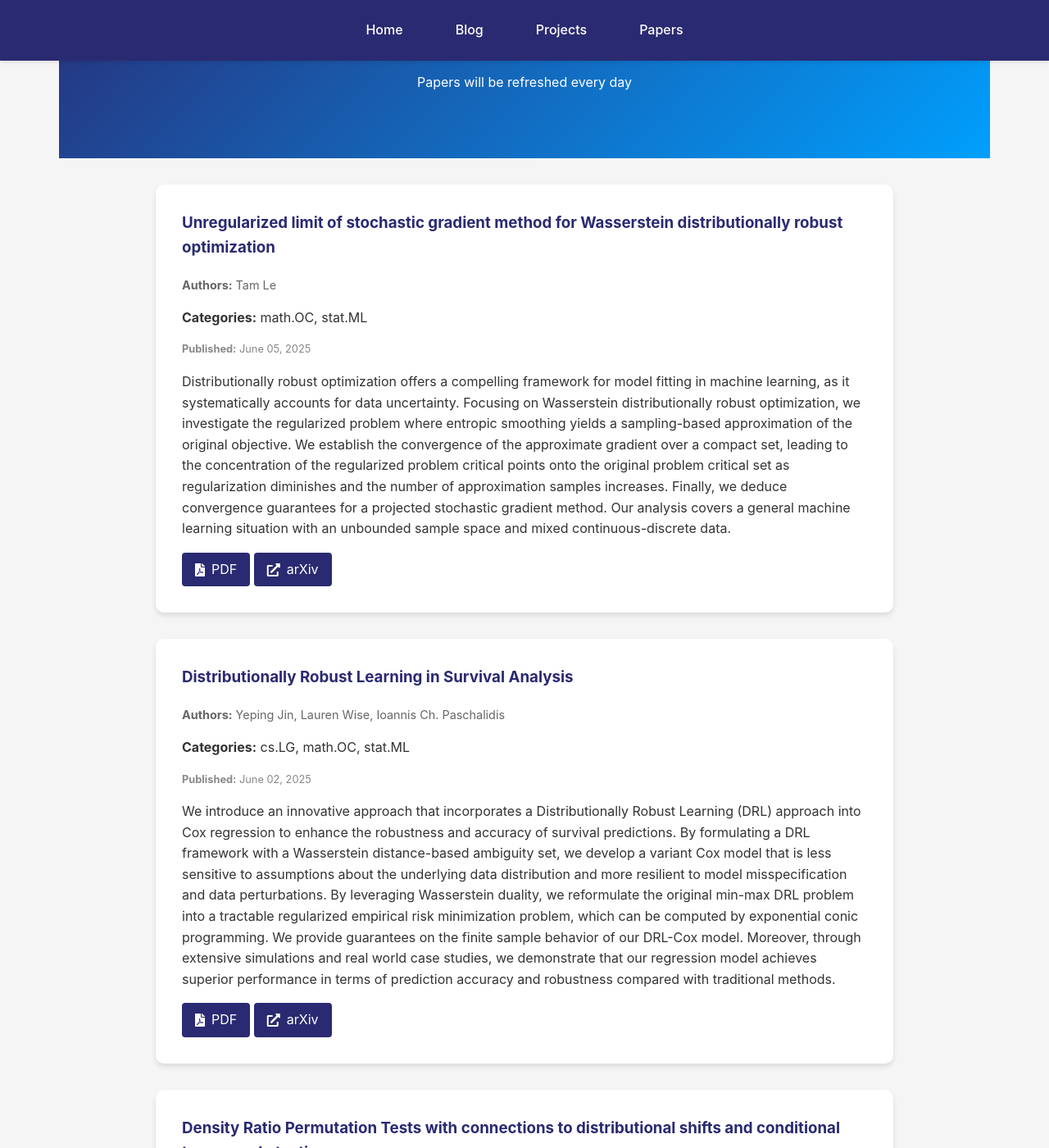
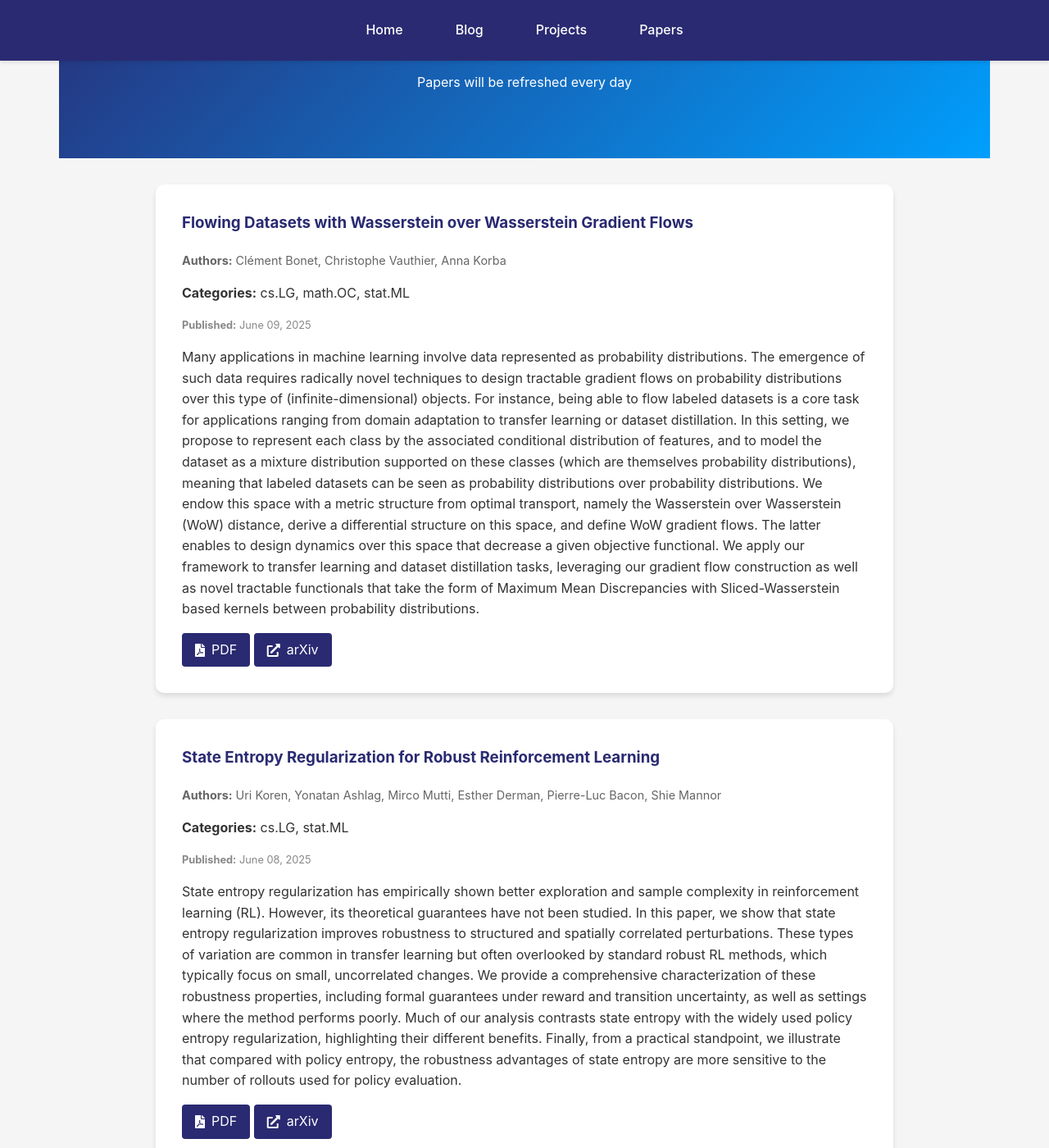
Before and after one commit to kyZhan2002/mypage, a Jekyll site: the page built from papers/index.html, in a window 1280 px wide and 1400 px high, scrolled down 304 px. Shown: the whole window at 82% size. Built offline with Jekyll 4.4.1, drawn with Linux system fonts in a browser that asks for light colours; some of the changed text lies outside the part shown.

Commit message:
Update arXiv papers

```diff
--- a/_data/arxiv_cache.json
+++ b/_data/arxiv_cache.json
@@ -1,6 +1,59 @@
 {
-  "timestamp": 1749518852,
+  "timestamp": 1749605242,
   "papers": [
+    {
+      "title": "Flowing Datasets with Wasserstein over Wasserstein Gradient Flows",
+      "authors": [
+        "Cl\u00e9ment Bonet",
+        "Christophe Vauthier",
+        "Anna Korba"
+      ],
+      "abstract": "Many applications in machine learning involve data represented as probability\ndistributions. The emergence of such data requires radically novel techniques\nto design tractable gradient flows on probability distributions over this type\nof (infinite-dimensional) objects. For instance, being able to flow labeled\ndatasets is a core task for applications ranging from domain adaptation to\ntransfer learning or dataset distillation. In this setting, we propose to\nrepresent each class by the associated conditional distribution of features,\nand to model the dataset as a mixture distribution supported on these classes\n(which are themselves probability distributions), meaning that labeled datasets\ncan be seen as probability distributions over probability distributions. We\nendow this space with a metric structure from optimal transport, namely the\nWasserstein over Wasserstein (WoW) distance, derive a differential structure on\nthis space, and define WoW gradient flows. The latter enables to design\ndynamics over this space that decrease a given objective functional. We apply\nour framework to transfer learning and dataset distillation tasks, leveraging\nour gradient flow construction as well as novel tractable functionals that take\nthe form of Maximum Mean Discrepancies with Sliced-Wasserstein based kernels\nbetween probability distributions.",
+      "published": "June 09, 2025",
+      "categories": [
+        "cs.LG",
+        "math.OC",
+        "stat.ML"
+      ],
+      "pdf_link": "http://arxiv.org/pdf/2506.07534v1",
+      "arxiv_url": "http://arxiv.org/abs/2506.07534v1"
+    },
+    {
+      "title": "State Entropy Regularization for Robust Reinforcement Learning",
+      "authors": [
+        "Uri Koren",
+        "Yonatan Ashlag",
+        "Mirco Mutti",
+        "Esther Derman",
+        "Pierre-Luc Bacon",
+        "Shie Mannor"
+      ],
+      "abstract": "State entropy regularization has empirically shown better exploration and\nsample complexity in reinforcement learning (RL). However, its theoretical\nguarantees have not been studied. In this paper, we show that state entropy\nregularization improves robustness to structured and spatially correlated\nperturbations. These types of variation are common in transfer learning but\noften overlooked by standard robust RL methods, which typically focus on small,\nuncorrelated changes. We provide a comprehensive characterization of these\nrobustness properties, including formal guarantees under reward and transition\nuncertainty, as well as settings where the method performs poorly. Much of our\nanalysis contrasts state entropy with the widely used policy entropy\nregularization, highlighting their different benefits. Finally, from a\npractical standpoint, we illustrate that compared with policy entropy, the\nrobustness advantages of state entropy are more sensitive to the number of\nrollouts used for policy evaluation.",
+      "published": "June 08, 2025",
+      "categories": [
+        "cs.LG",
+        "stat.ML"
+      ],
+      "pdf_link": "http://arxiv.org/pdf/2506.07085v1",
+      "arxiv_url": "http://arxiv.org/abs/2506.07085v1"
+    },
+    {
+      "title": "Efficient $Q$-Learning and Actor-Critic Methods for Robust Average\n  Reward Reinforcement Learning",
+      "authors": [
+        "Yang Xu",
+        "Swetha Ganesh",
+        "Vaneet Aggarwal"
+      ],
+      "abstract": "We present the first $Q$-learning and actor-critic algorithms for robust\naverage reward Markov Decision Processes (MDPs) with non-asymptotic convergence\nunder contamination, TV distance and Wasserstein distance uncertainty sets. We\nshow that the robust $Q$ Bellman operator is a strict contractive mapping with\nrespect to a carefully constructed semi-norm with constant functions being\nquotiented out. This property supports a stochastic approximation update, that\nlearns the optimal robust $Q$ function in $\\tilde{\\cO}(\\epsilon^{-2})$ samples.\nWe also show that the same idea can be used for robust $Q$ function estimation,\nwhich can be further used for critic estimation. Coupling it with theories in\nrobust policy mirror descent update, we present a natural actor-critic\nalgorithm that attains an $\\epsilon$-optimal robust policy in\n$\\tilde{\\cO}(\\epsilon^{-3})$ samples. These results advance the theory of\ndistributionally robust reinforcement learning in the average reward setting.",
+      "published": "June 08, 2025",
+      "categories": [
+        "cs.LG",
+        "cs.AI",
+        "stat.ML"
+      ],
+      "pdf_link": "http://arxiv.org/pdf/2506.07040v1",
+      "arxiv_url": "http://arxiv.org/abs/2506.07040v1"
+    },
     {
       "title": "Unregularized limit of stochastic gradient method for Wasserstein\n  distributionally robust optimization",
       "authors": [
@@ -84,24 +137,6 @@
       ],
       "pdf_link": "http://arxiv.org/pdf/2505.23496v1",
       "arxiv_url": "http://arxiv.org/abs/2505.23496v1"
-    },
-    {
-      "title": "GLAMP: An Approximate Message Passing Framework for Transfer Learning\n  with Applications to Lasso-based Estimators",
-      "authors": [
-        "Longlin Wang",
-        "Yanke Song",
-        "Kuanhao Jiang",
-        "Pragya Sur"
-      ],
-      "abstract": "Approximate Message Passing (AMP) algorithms enable precise characterization\nof certain classes of random objects in the high-dimensional limit, and have\nfound widespread applications in fields such as statistics, deep learning,\ngenetics, and communications. However, existing AMP frameworks cannot\nsimultaneously handle matrix-valued iterates and non-separable denoising\nfunctions. This limitation prevents them from precisely characterizing\nestimators that draw information from multiple data sources with distribution\nshifts. In this work, we introduce Generalized Long Approximate Message Passing\n(GLAMP), a novel extension of AMP that addresses this limitation. We rigorously\nprove state evolution for GLAMP. GLAMP significantly broadens the scope of AMP,\nenabling the analysis of transfer learning estimators that were previously out\nof reach. We demonstrate the utility of GLAMP by precisely characterizing the\nrisk of three Lasso-based transfer learning estimators: the Stacked Lasso, the\nModel Averaging Estimator, and the Second Step Estimator. We also demonstrate\nthe remarkable finite sample accuracy of our theory via extensive simulations.",
-      "published": "May 28, 2025",
-      "categories": [
-        "math.ST",
-        "stat.ML",
-        "stat.TH"
-      ],
-      "pdf_link": "http://arxiv.org/pdf/2505.22594v1",
-      "arxiv_url": "http://arxiv.org/abs/2505.22594v1"
     }
   ]
 }
```
